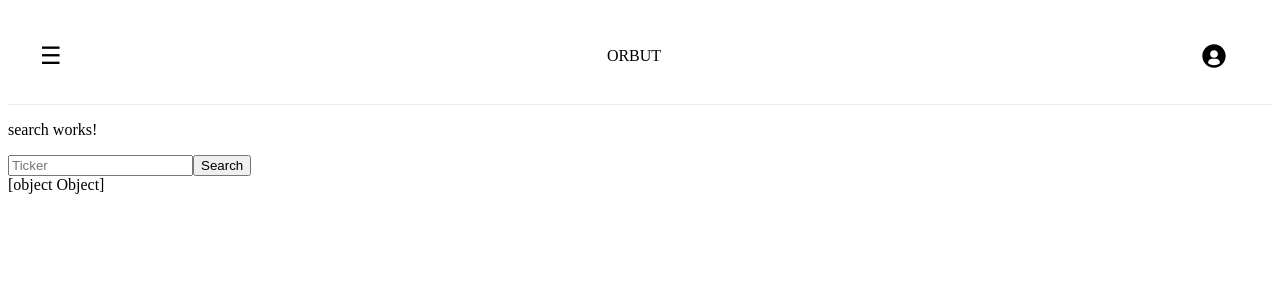
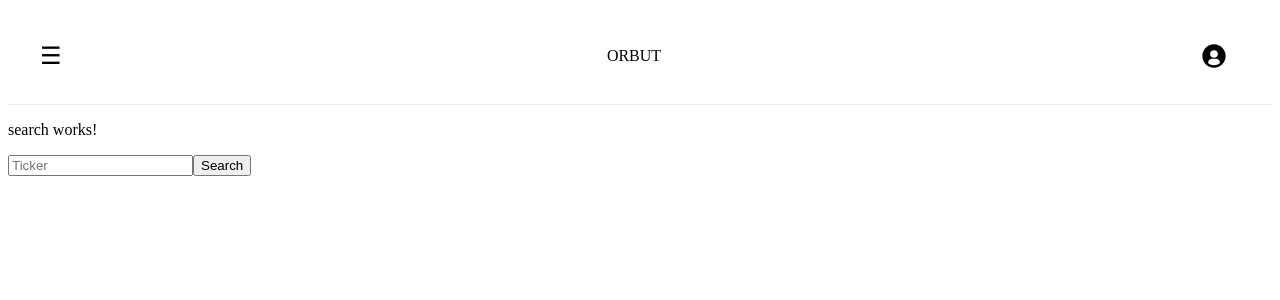
Before and after one commit to jaidencoleflannery/Orbut, an Angular app in the folder Angular/: page / in a window 1280 px wide. Shown: the top 300 px of the page. Built offline with nearby package versions, Linux system fonts and the light colour scheme.

Commit message:
Revert "Progress on search functionality."

```diff
--- a/Angular/src/app/search/search.component.html
+++ b/Angular/src/app/search/search.component.html
@@ -1,4 +1,3 @@
 <p>search works!</p>
     <input type="text" placeholder="Ticker" #tickerSearch>
     <button type="submit" (click)="search(tickerSearch.value)">Search</button>
-    <div class="search-results">{{ data }}</div> <!-- does not update properly -->
--- a/Angular/src/app/search/search.component.ts
+++ b/Angular/src/app/search/search.component.ts
@@ -8,12 +8,10 @@ import { Component } from '@angular/core';
   styleUrl: './search.component.css'
 })
 export class SearchComponent {
-  data: any = {};
-
   async search(param: string){
     try{
       let response = await fetch(`http://localhost:3000/ticker/${param}`);
-      let data = await response.json()
+      let data = response.json()
       console.log(data);
     } catch(error){
       console.log('Fetch error: ', error);
```
